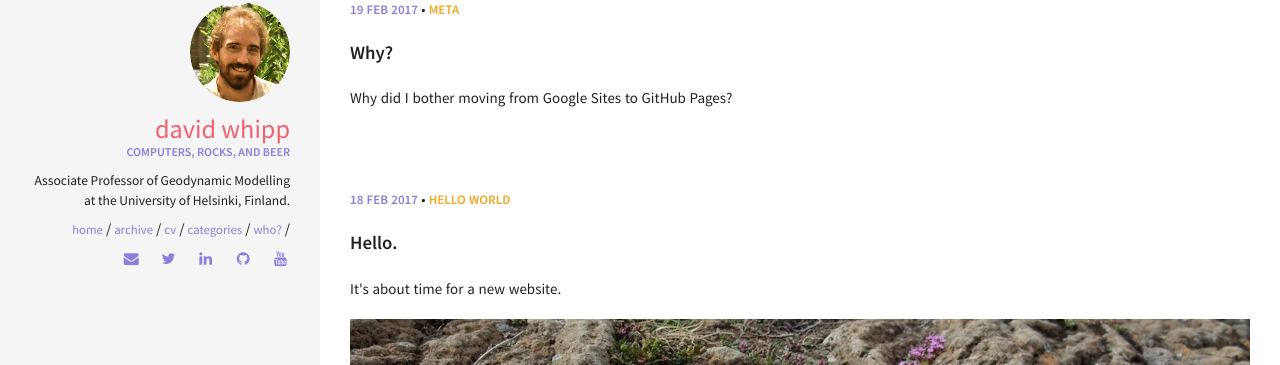
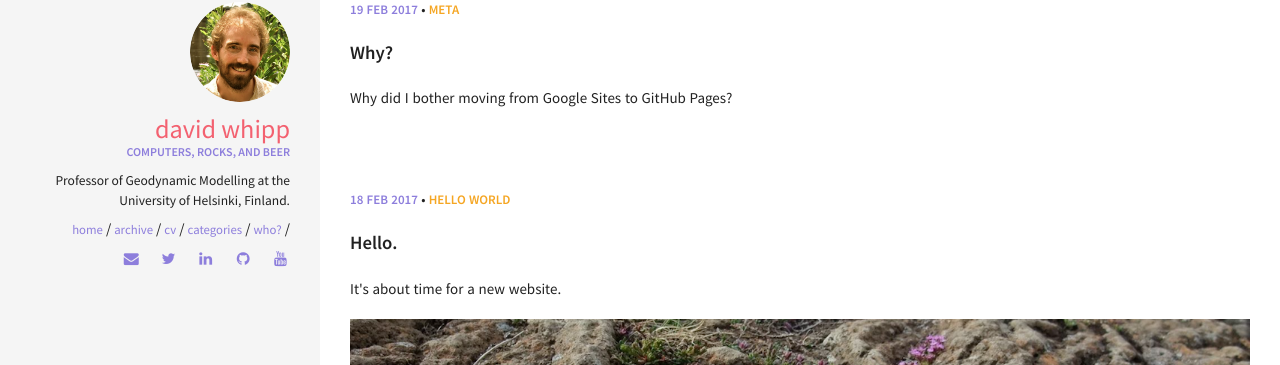
Before and after one commit to z0del/davewhipp.github.io, a Jekyll site: the page built from index.html, in a window 1280 px wide. Shown: the part 446-811 px from the top of the page. Built offline with Jekyll 4.4.1, drawn with Linux system fonts in a browser that asks for light colours.

Commit message:
Update _config.yml

```diff
--- a/_config.yml
+++ b/_config.yml
@@ -36,7 +36,7 @@ owner:
   name: David Whipp
   avatar: Whipp-circle.png
   job: "Computers, rocks, and beer"
-  bio: "Associate Professor of Geodynamic Modelling at the University of Helsinki, Finland."
+  bio: "Professor of Geodynamic Modelling at the University of Helsinki, Finland."
   email: david.whipp@helsinki.fi
   disqus-shortname:
   twitter: dave_whipp
```
